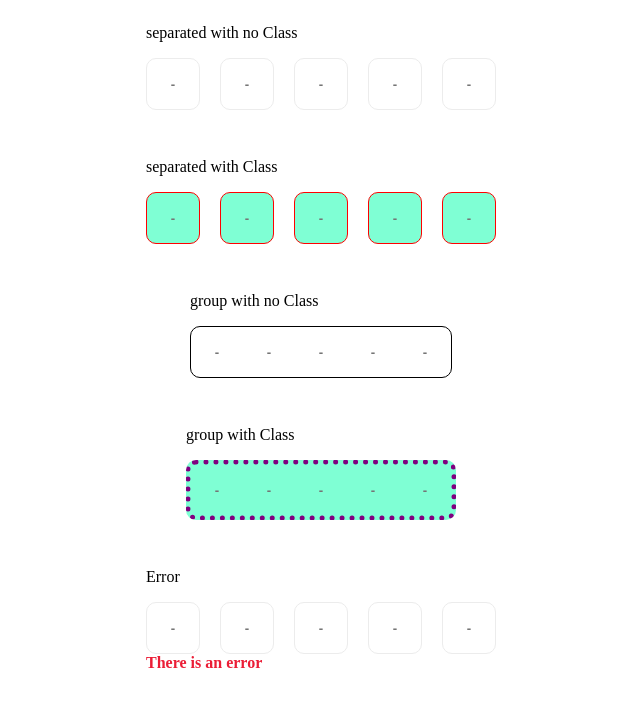
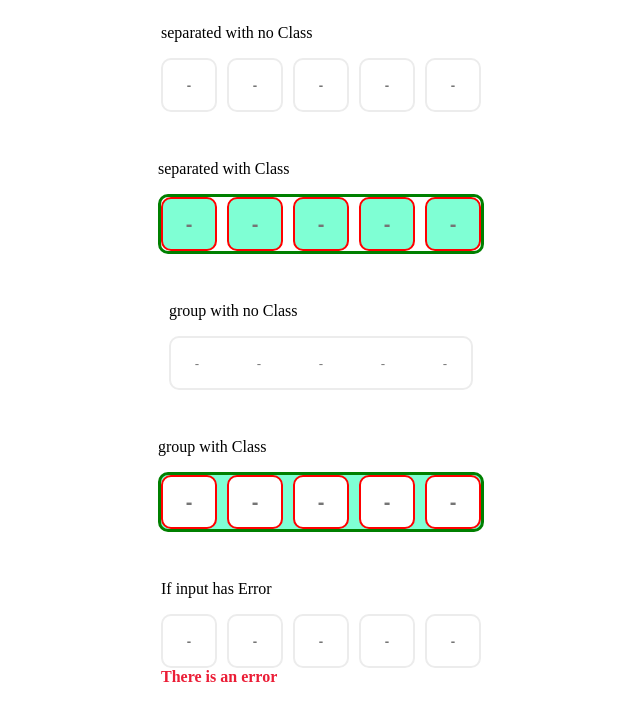
Before and after one commit to novaday-co/otp-input-vue, a Vue app: page / in a window 1280 px wide. Shown: the top 720 px of the page, without its empty margins (319-959 px from the left). Built offline with nearby package versions, Linux system fonts and the light colour scheme.

Commit message:
get class as a prop to be completely customized

```diff
--- a/src/App.vue
+++ b/src/App.vue
@@ -10,7 +10,11 @@
 
       <div style="margin-top: 2rem">
         <p>separated with Class</p>
-        <otp-input style="margin-top: 1rem" singleInputClass="singleInputClass" />
+        <otp-input
+          style="margin-top: 1rem"
+          separateWrapperClass="separateWrapperClass"
+          separateInputClass="separateInputClass"
+        />
       </div>
 
       <div style="margin-top: 2rem">
@@ -20,12 +24,17 @@
 
       <div style="margin-top: 2rem">
         <p>group with Class</p>
-        <otp-input style="margin-top: 1rem" mode="group" wrapperInputClass="wrapperInputClass" />
+        <otp-input
+          style="margin-top: 1rem"
+          mode="group"
+          groupWrapperClass="groupWrapperClass"
+          groupInputClass="groupInputClass"
+        />
       </div>
 
       <div style="margin-top: 2rem">
-        <p>Error</p>
-        <otp-input style="margin-top: 1rem" errorClass="errorClass" hasError>
+        <p>If input has Error</p>
+        <otp-input style="margin-top: 1rem" hasError rtl>
           <template #errorMessage> There is an error </template>
         </otp-input>
       </div>
@@ -44,20 +53,35 @@ export default {
 };
 </script>
 <style lang="css" scoped>
-.otp-wrapper >>> .errorClass {
+/* .vue-otp-input >>> .errorClass {
   color: #eb1d36;
   font-weight: bold;
-}
-.otp-wrapper >>> .singleInputClass {
+} */
+.vue-otp-input >>> .separateInputClass {
+  text-align: center;
+  font-weight: bold;
+  font-size: 20px;
   background-color: aquamarine;
   color: blue;
-  border-color: red;
+  border: solid 2px red;
   width: 48px;
   height: 48px;
 }
-.otp-wrapper >>> .wrapperInputClass {
+.vue-otp-input >>> .separateWrapperClass {
+  border: solid 3px green;
+}
+.vue-otp-input >>> .groupWrapperClass {
+  border: solid 3px green;
   background-color: aquamarine;
-  color: green;
-  border: dotted 5px purple;
+}
+.vue-otp-input >>> .groupInputClass {
+  background-color:#fff;
+  border: solid 2px red;
+  text-align: center;
+  font-weight: bold;
+  font-size: 20px;
+  color: blue;
+  width: 48px;
+  height: 48px;
 }
 </style>
--- a/src/components/OtpInput.vue
+++ b/src/components/OtpInput.vue
@@ -1,13 +1,13 @@
 <template>
-<div class="otp-wrapper">
-  <div :class="[modeClass,wrapperInputHandler]" :style="inputsWrapperStyle" :id="id">
+  <div class="vue-otp-input">
+    <div class="otp-wrapper" :class="wrapperClassHandler" :style="wrapperStyle" :id="id">
       <input
         v-for="(digitInput, index) in digits"
         ref="digitInput"
         :key="id + index"
         v-model="inputValue[index]"
-      class="otp-input single-digit-round-group-mode"
-      :class=singleInputHandler
+        class="otp-input"
+        :class="inputClassHandler"
         autocomplete="off"
         placeholder="-"
         :disabled="isDisabled"
@@ -15,10 +15,12 @@
         @blur="focusOff"
         @input="onInput(index, $event)"
         @keydown="backspace(index, $event)"
-      :style="[singleInputStyle, cssVars]"
+        :style="inputStyle"
       />
     </div>
-      <span v-if="hasError" :class="errorClass"><slot name="errorMessage"></slot></span>
+    <span v-if="hasError" :class="errorClassHandler"
+      ><slot name="errorMessage"></slot
+    ></span>
   </div>
 </template>
 
@@ -36,33 +38,45 @@ export default {
     },
     mode: {
       type: String,
-      default: 'separated',
+      default: 'separate',
     },
     radius: {
       type: String,
       default: '10',
     },
-    errorClass: {
+    separateInputClass: {
       type: String,
       default: '',
     },
-    singleInputClass: {
+    separateWrapperClass: {
       type: String,
       default: '',
     },
-    wrapperInputClass: {
+    groupInputClass: {
+      type: String,
+      default: '',
+    },
+    groupWrapperClass: {
       type: String,
       default: '',
     },
     gap: {
       type: String,
-      default: '20',
+      default: '10',
     },
     isDisabled: {
       type: Boolean,
       default: false,
     },
     hasError: {
+      type: Boolean,
+      default: false,
+    },
+    errorClass: {
+      type: String,
+      default: '',
+    },
+    rtl: {
       type: Boolean,
       default: false,
     },
@@ -74,65 +88,40 @@ export default {
     };
   },
   computed: {
-    modeClass() {
-      if (this.mode === 'group') {
-        return 'group-classes';
-      }
-      return 'separated-classes';
-    },
-    inputsWrapperStyle() {
-      if (this.mode === 'separated') {
+    wrapperStyle() {
+      const dir = this.rtl ? 'rtl' : 'ltr';
       const styles = {
+        direction: dir,
         gap: `${this.gap}px`,
-        };
-        return styles;
-      }
-      if (this.mode === 'group') {
-        const styles = {
         'border-radius': `${this.radius}px`,
       };
       return styles;
-      }
-      return '';
     },
-    singleInputStyle() {
-      if (this.mode === 'separated') {
-        const styles = {
-          'border-radius': `${this.radius}px`,
-        };
-        return styles;
-      }
-      // if (this.mode === 'group') {
-      //   const styles = {
-      //     'background-color': this.bgColor,
-      //     border: 'none',
-      //     height: `${this.height}px`,
-      //   };
-      //   return styles;
-      // }
-      return '';
-    },
-    cssVars() {
+    inputStyle() {
       return {
         '--border-radius': `${this.radius}px`,
       };
     },
-    singleInputHandler() {
-      if (this.mode === 'separated') {
-        return this.singleInputClass ? this.singleInputClass : 'defualt-single-Input-separated';
-      } if (this.mode === 'group') {
-        return this.singleInputClass ? this.singleInputClass : 'defualt-single-Input-group';
+    inputClassHandler() {
+      if (this.mode === 'separate') {
+        return this.separateInputClass ? this.separateInputClass : 'defualt-input-separate';
+      }
+      if (this.mode === 'group') {
+        return this.groupInputClass ? this.groupInputClass : 'defualt-input-group';
       }
       return '';
     },
-    wrapperInputHandler() {
-      // if (this.mode === 'separated') {
-      //   return this.singleInputClass ? this.singleInputClass : 'defualt-single-Input-separated';
-      // }
+    wrapperClassHandler() {
+      if (this.mode === 'separate') {
+        return this.separateWrapperClass ? this.separateWrapperClass : 'defualt-wrapper-separate';
+      }
       if (this.mode === 'group') {
-        return this.wrapperInputClass ? this.wrapperInputClass : 'defualt-wrapper-Input';
+        return this.groupWrapperClass ? this.groupWrapperClass : 'defualt-wrapper-group';
       }
       return '';
+    },
+    errorClassHandler() {
+      return this.errorClass ? this.errorClass : 'default-error-class';
     },
   },
   methods: {
@@ -168,68 +157,54 @@ export default {
 </script>
 
 <style lang="css" scoped>
-
-div.otp-wrapper{
+div.vue-otp-input {
   width: max-content;
 }
-div.group-classes {
-  direction: ltr;
-  margin: 0 auto;
-  width: max-content;
-  border-width: 1px;
-  border-style: solid;
-  transition-property: all;
-  transition-timing-function: cubic-bezier(0.4, 0, 0.2, 1);
-  transition-duration: 0.15s;
-  transition-duration: 0.3s;
-}
-input.otp-input {
+div.vue-otp-input > div.otp-wrapper {
+  direction: var(--direction);
   text-align: center;
-  font-weight: 600;
-  transition-property: all;
-  transition-timing-function: cubic-bezier(0.4, 0, 0.2, 1);
-  transition-duration: 0.15s;
-  transition-duration: 0.3s;
-  direction: ltr;
-}
-input.otp-input:disabled {
-  background-color: #ececec !important;
-}
-
-div.separated-classes {
-  direction: ltr;
   display: flex;
   align-items: center;
   justify-content: center;
 }
-div.separated-classes .otp-input {
-  border-width: 1px;
-  border-style: solid;
+
+div.vue-otp-input > div.otp-wrapper > input.otp-input {
+  transition-property: all;
+  transition-timing-function: cubic-bezier(0.4, 0, 0.2, 1);
+  transition-duration: 0.3s;
+  border-radius: var(--border-radius);
 }
-.single-digit-round-group-mode:first-child {
-  border-top-left-radius: var(--border-radius);
-  border-bottom-left-radius: var(--border-radius);
+div.vue-otp-input > div.otp-wrapper > input.otp-input:disabled {
+  background-color: #ececec !important;
 }
-.single-digit-round-group-mode:last-child {
-  border-top-right-radius: var(--border-radius);
-  border-bottom-right-radius: var(--border-radius);
-}
-input.defualt-single-Input-separated{
+/* SINGLE INPUT IN SEPARATE MODE */
+div.vue-otp-input > div.otp-wrapper > input.defualt-input-separate {
+  text-align: center;
+  font-weight: 600;
   background-color: transparent;
-border-color: #ECECEC;
+  border: solid 2px #ececec;
   width: 48px;
   height: 48px;
 }
-input.defualt-single-Input-group{
+/* INPUTS WRAPPER IN SEPARATE MODE */
+div.vue-otp-input > div.defualt-wrapper-separate {
+  background: transparent;
+}
+/* INPUTS WRAPPER IN GROUP MODE */
+div.vue-otp-input > div.defualt-wrapper-group {
+  border: solid 2px #ececec;
+}
+
+/* SINGLE INPUT IN GROUP MODE */
+div.vue-otp-input > div.otp-wrapper > input.defualt-input-group {
   background-color: transparent;
+  border: none;
   width: 48px;
   height: 48px;
-border: none;
+  text-align: center;
 }
-input.defualt-wrapper-Input{
-border-color: red;
-width: 48px;
-height: 48px;
-border: none;
+div.vue-otp-input > span.default-error-class {
+  color: #eb1d36;
+  font-weight: bold;
 }
 </style>
```
Lines whose indentation alone changed are shown as unchanged.
